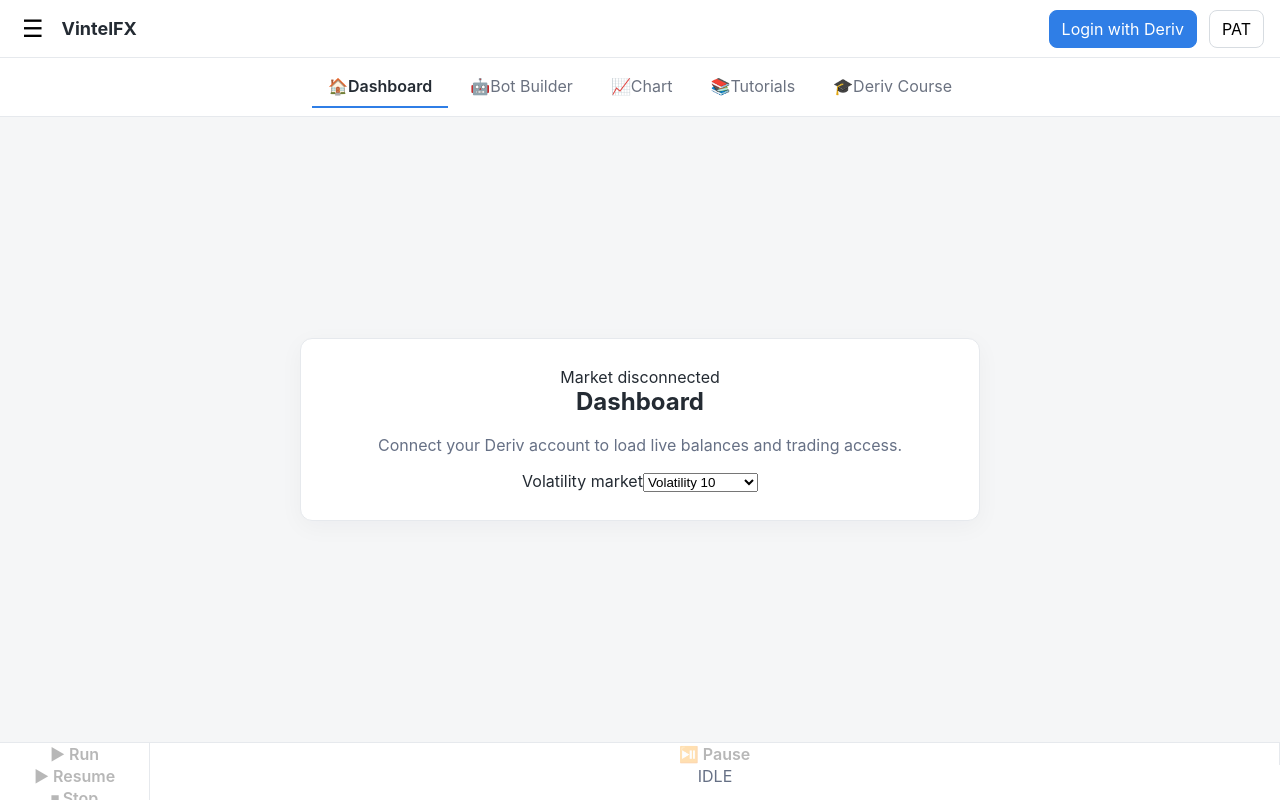
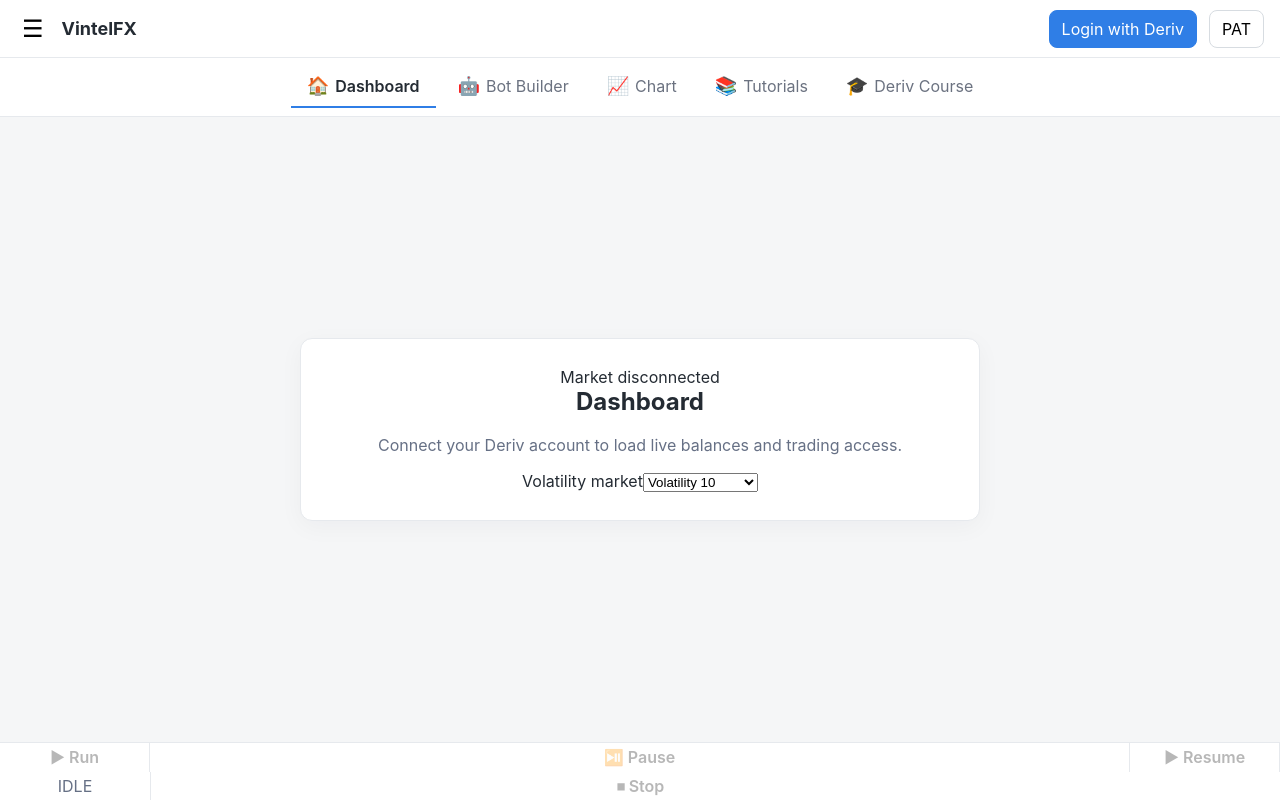
Before and after one commit to DerivFX4/New-1, a React (Vite) app: page / in a window 1280 px wide. Built offline with nearby package versions, Linux system fonts and the light colour scheme.

Commit message:
style: make navigation icons red

```diff
--- a/src/styles.css
+++ b/src/styles.css
@@ -14,7 +14,8 @@
 .top-action, .signup { border: 1px solid #d7dce1; background: #fff; border-radius: 8px; padding: 8px 12px; cursor: pointer; }
 .signup { background: #2f7ee6; color: #fff; border-color: #2f7ee6; }
 .tabs { display: flex; justify-content: center; gap: 6px; padding: 8px 12px; background: #fff; border-bottom: 1px solid #e6e9ed; overflow-x: auto; }
-.tab { border: 0; background: transparent; padding: 10px 16px; white-space: nowrap; cursor: pointer; color: #6b7280; border-bottom: 2px solid transparent; }
+.tab { border: 0; background: transparent; padding: 10px 16px; white-space: nowrap; cursor: pointer; color: #6b7280; border-bottom: 2px solid transparent; display: inline-flex; align-items: center; gap: 6px; }
+.tab-icon { color: #e53935; font-size: 18px; line-height: 1; filter: saturate(1.4); }
 .tab.active { color: #242b33; font-weight: 600; border-bottom-color: #2f7ee6; }
 .workspace { flex: 1; display: grid; place-items: center; padding: 32px 16px; }
 .welcome-card { width: min(680px, 100%); background: #fff; border: 1px solid #e6e9ed; border-radius: 12px; padding: 28px; text-align: center; box-shadow: 0 6px 24px rgba(20, 30, 40, .04); }
@@ -28,7 +29,8 @@
 .drawer-tabs .active { color: #242b33; border-bottom: 2px solid #2f7ee6; }
 .empty-state { display: grid; place-items: center; min-height: 130px; color: #667085; text-align: center; }
 .drawer-handle { position: fixed; z-index: 3; bottom: 58px; left: 50%; transform: translateX(-50%); border: 0; background: #fff; width: 96px; height: 28px; border-radius: 14px 14px 0 0; box-shadow: 0 -1px 3px rgba(0,0,0,.08); cursor: pointer; font-size: 20px; }
-.runbar { position: fixed; z-index: 2; left: 0; right: 0; bottom: 0; height: 58px; display: grid; grid-template-columns: 150px 1fr; background: #fff; border-top: 1px solid #e6e9ed; }
+.runbar { position: fixed; z-index: 2; left: 0; right: 0; bottom: 0; height: 58px; display: grid; grid-template-columns: 150px 1fr 150px; background: #fff; border-top: 1px solid #e6e9ed; }
 .run-button { border: 0; background: #fff; border-right: 1px solid #e6e9ed; font-weight: 600; font-size: 16px; cursor: pointer; }
 .run-status { display: grid; place-items: center; color: #667085; }
-@media (max-width: 680px) { .top-action { display: none; } .tabs { justify-content: flex-start; } .action-grid { grid-template-columns: repeat(2, minmax(0, 1fr)); } .runbar { grid-template-columns: 120px 1fr; } }
+.stop-button { border-right: 0; border-left: 1px solid #e6e9ed; }
+@media (max-width: 680px) { .top-action { display: none; } .tabs { justify-content: flex-start; } .action-grid { grid-template-columns: repeat(2, minmax(0, 1fr)); } .runbar { grid-template-columns: 120px 1fr 120px; } .run-button { font-size: 14px; } }
```
